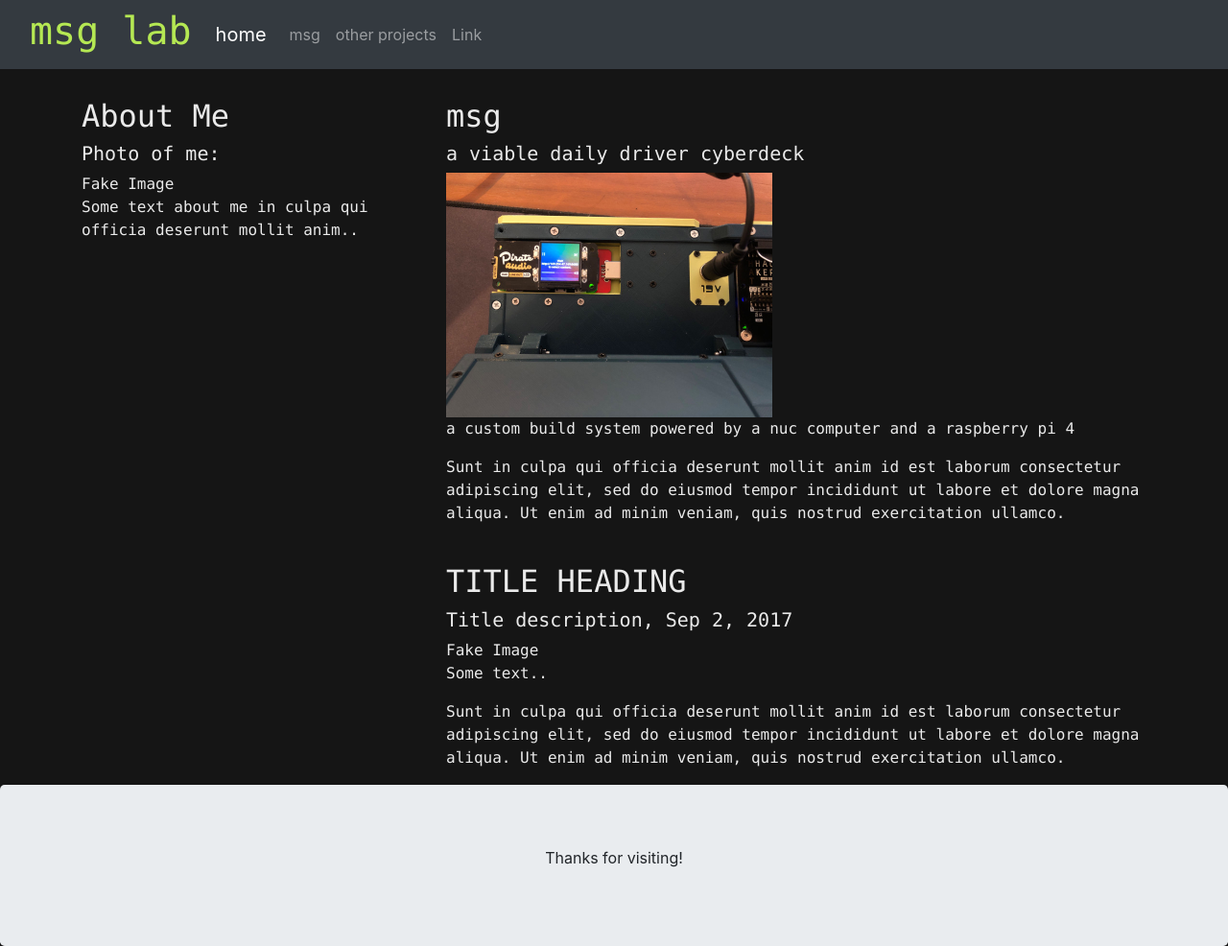
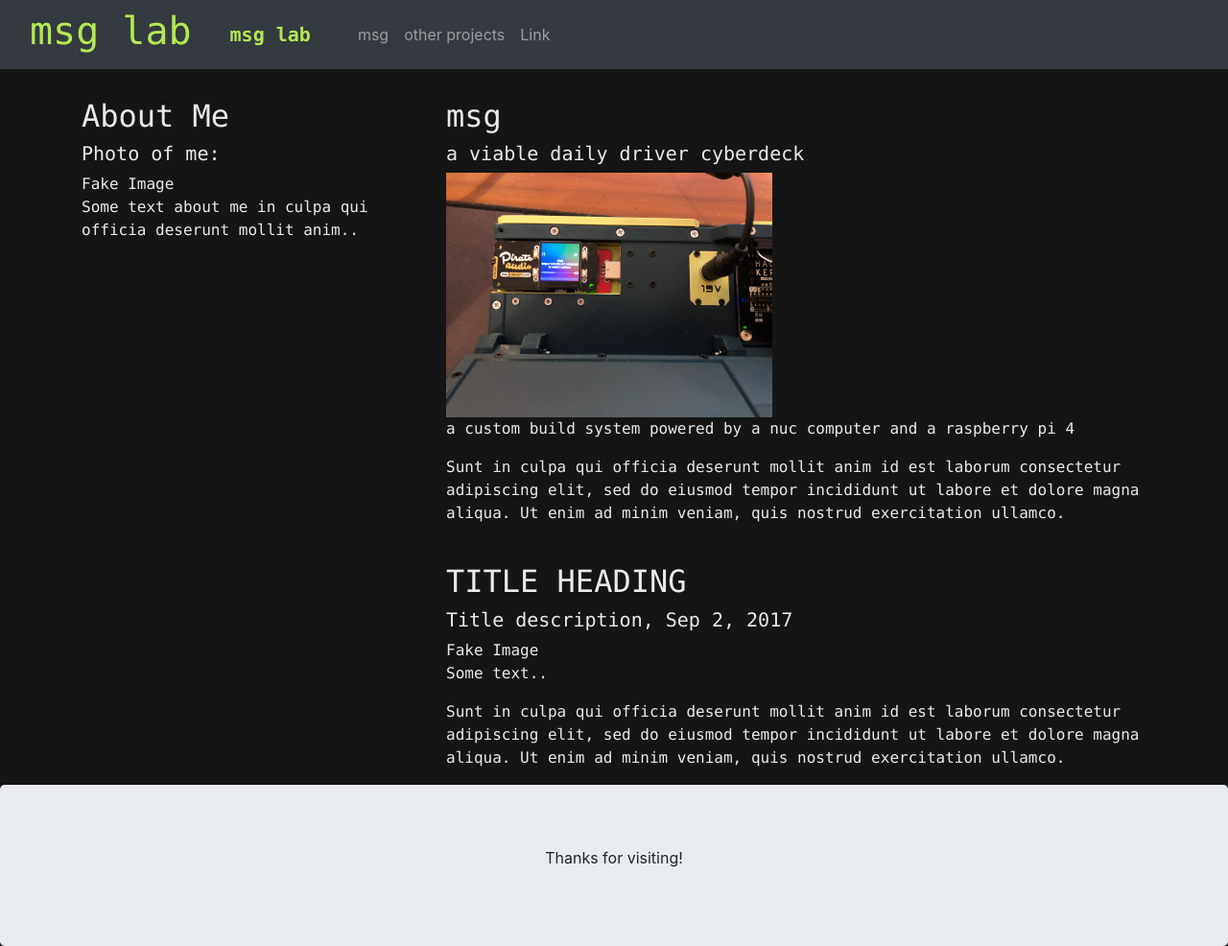
Before and after one commit to msglab/msglab, a Jekyll site: the page index.html, which Jekyll copies as it is, in a window 1280 px wide. Shown: the whole page at 96% size. Built offline with Jekyll 4.4.1, drawn with Linux system fonts in a browser that asks for light colours.

Commit message:
Update index.html

```diff
--- a/index.html
+++ b/index.html
@@ -37,7 +37,16 @@
         <h1>msg lab</h1>
       </div>
 
-      <a class="navbar-brand" href="/index.html">home</a>
+      <a class="navbar-brand" href="/index.html"
+      style="
+          color:#b5e853;
+          padding-left: 15px;
+          padding-right: 25px;
+          font-weight: bold;
+          font-family: Monaco, Bitstream Vera Sans Mono, Lucida Console, Terminal, monospace;"
+      >
+        msg lab
+      </a>
         <button class="navbar-toggler" type="button" data-toggle="collapse" data-target="#collapsibleNavbar">
           <span class="navbar-toggler-icon"></span>
         </button>
```
